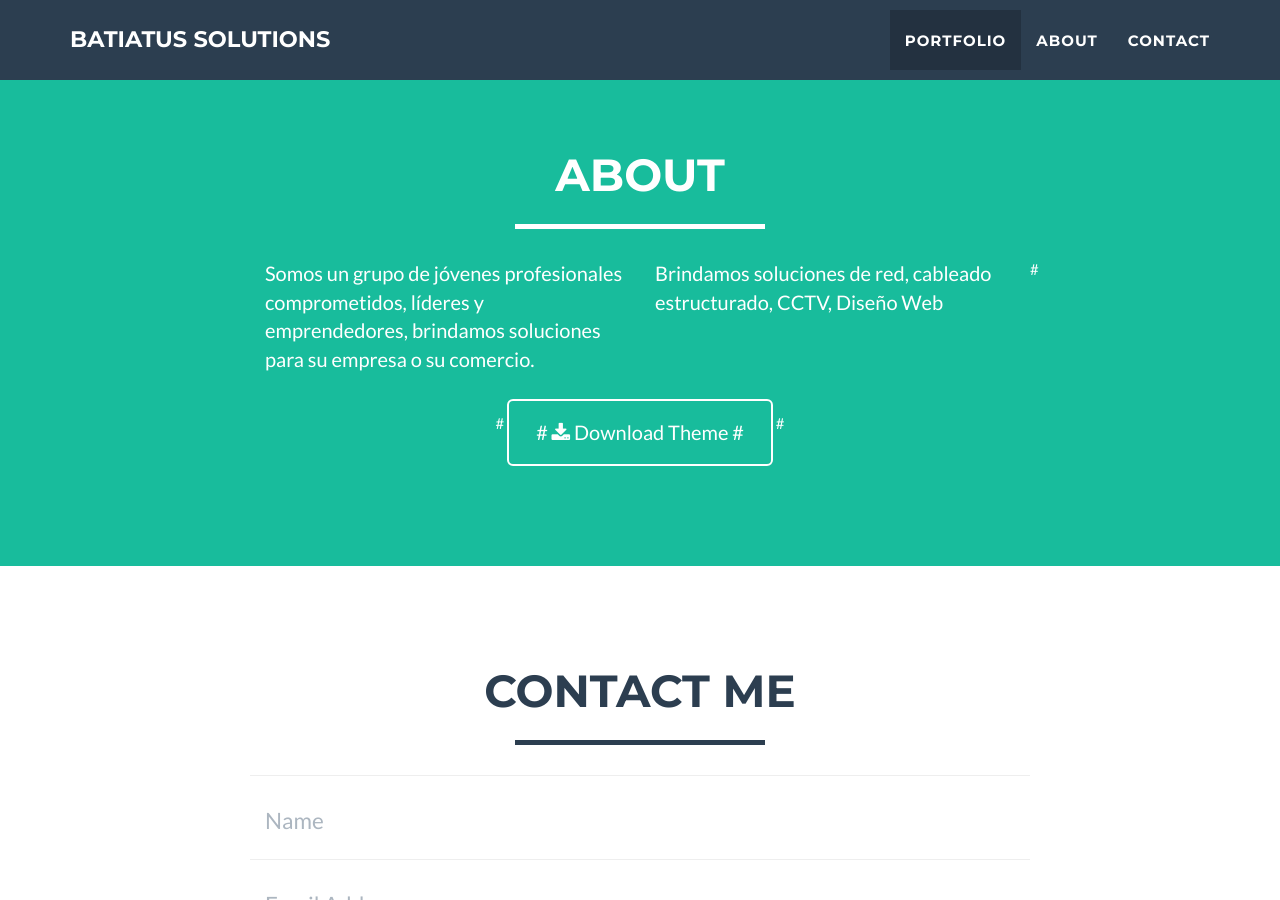
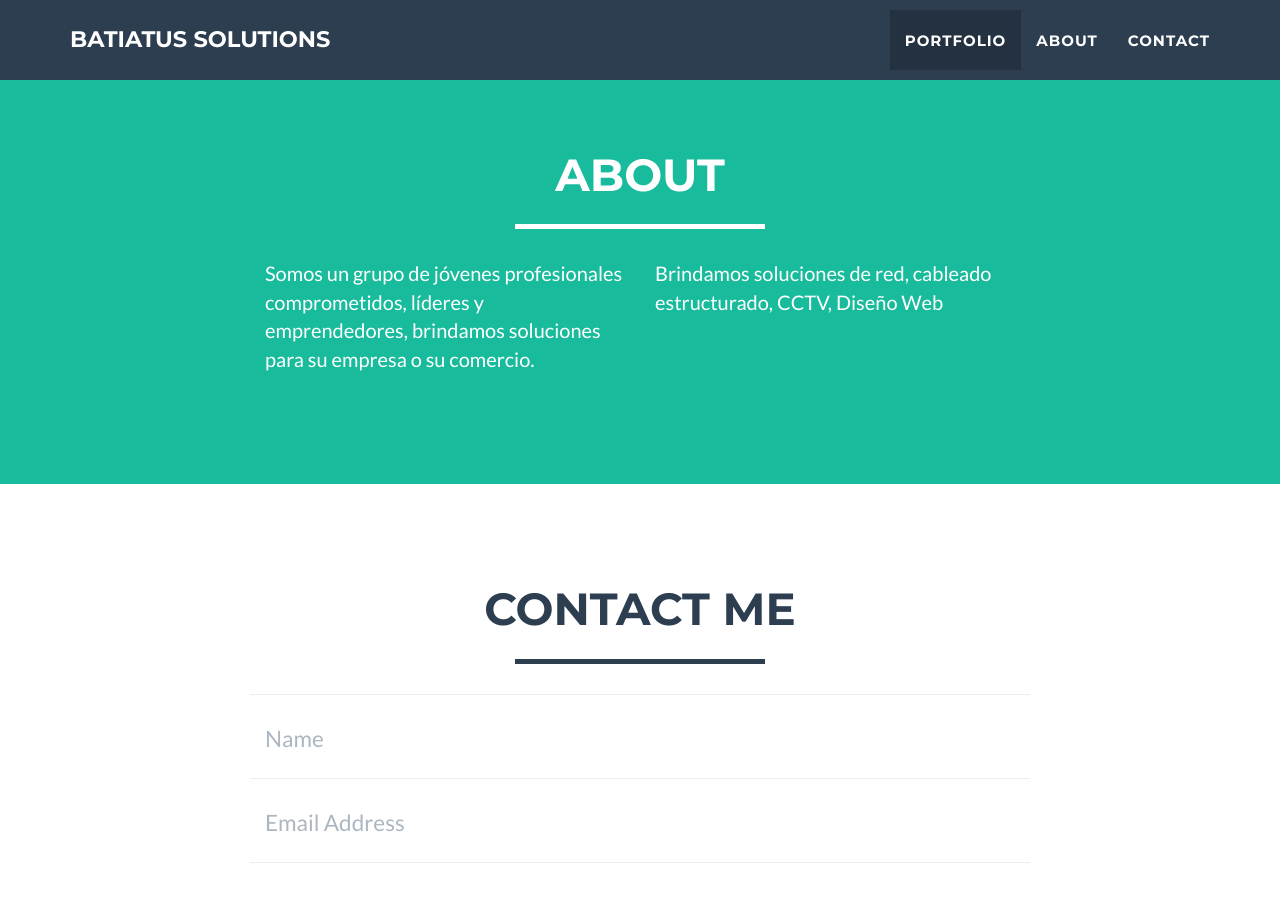
Before and after one commit to brusang/brusang.github.io, a Jekyll site: the page built from index.html, in a window 1280 px wide and 900 px high, scrolled down 1615 px. Built offline with Jekyll 4.4.1, drawn with Linux system fonts in a browser that asks for light colours.

Commit message:
Update about.html

```diff
--- a/_includes/about.html
+++ b/_includes/about.html
@@ -14,11 +14,6 @@
                 <div class="col-lg-4">
                     <p>Brindamos soluciones de red, cableado estructurado, CCTV, Diseño Web</p>
                 </div>
-#                <div class="col-lg-8 col-lg-offset-2 text-center">
-#                    <a href="#" class="btn btn-lg btn-outline">
-#                        <i class="fa fa-download"></i> Download Theme
-#                    </a>
-#                </div>
             </div>
         </div>
     </section>
```
